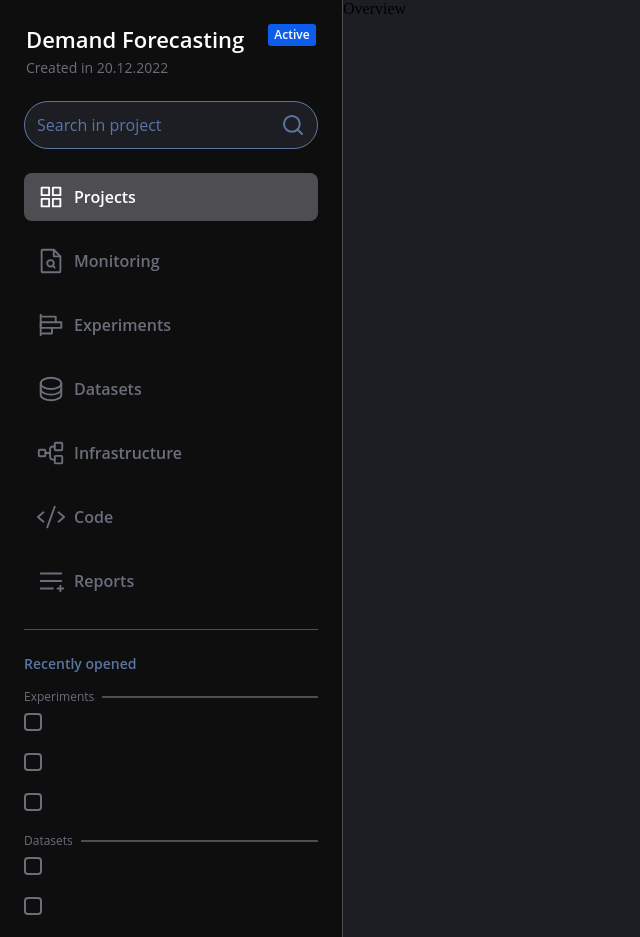
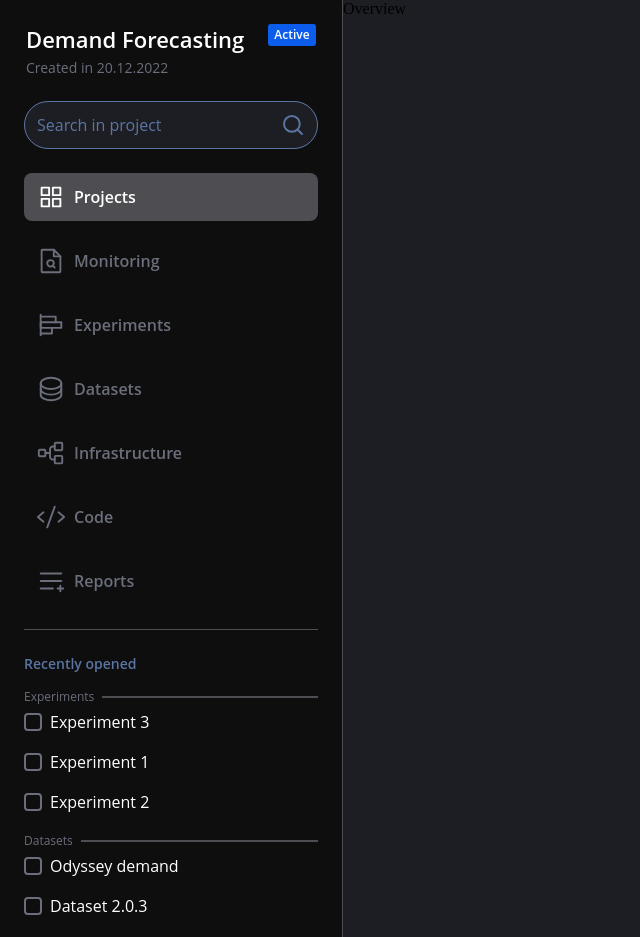
Before and after one commit to machete325/core-project, a React (Create React App) app: page /project/1/overview in a window 1280 px wide. Shown: the whole page, without its empty margins (0-640 px from the left). Built offline with nearby package versions, Linux system fonts and the light colour scheme.

Commit message:
Delete label in checkbox

```diff
--- a/src/components/RecentlyOpened/RecentlyOpened.module.scss
+++ b/src/components/RecentlyOpened/RecentlyOpened.module.scss
@@ -24,4 +24,16 @@
 
 .checkbox_container {
   margin-bottom: 22px;
+  display: flex;
+  align-items: center;
 }
+
+.name {
+  display: inline-block;
+  margin-left: 8px;
+  font-family: 'Open Sans';
+  font-style: normal;
+  font-weight: 400;
+  font-size: 16px;
+  color: #ffffff;
+}
--- a/src/components/RecentlyOpened/RecentlyOpened.tsx
+++ b/src/components/RecentlyOpened/RecentlyOpened.tsx
@@ -24,9 +24,10 @@ const generateRecentlyItems = (data: IRecently[], category: string) => (
     <div className={s.title}>{category}</div>
     {data.map(
       (item) => item.category === category && (
-        <div key={item.id} className={s.checkbox_container}>
-          <CheckBox id={item.id} label={item.name} checked={item.check} />
-        </div>
+      <div key={item.id} className={s.checkbox_container}>
+        <CheckBox id={item.id} checked={item.check} />
+        <span className={s.name}>{item.name}</span>
+      </div>
       ),
     )}
   </div>
```
